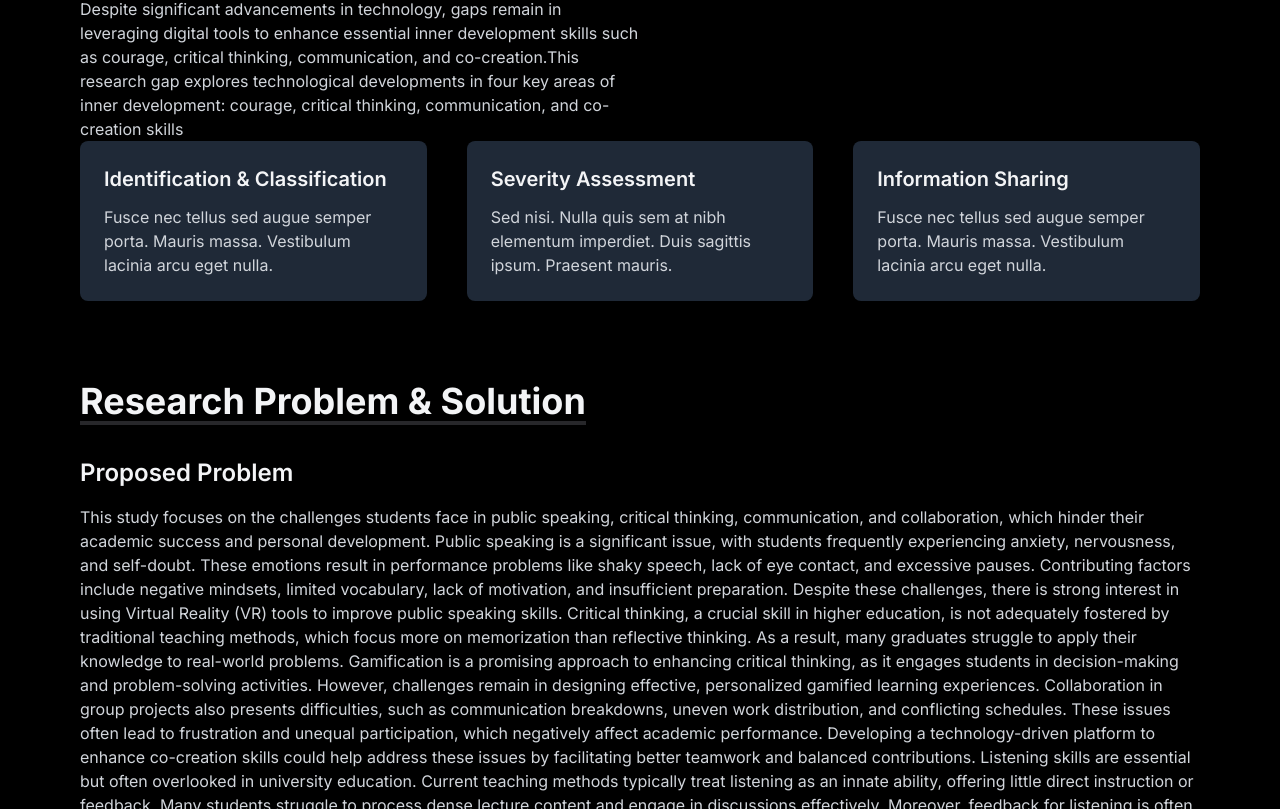
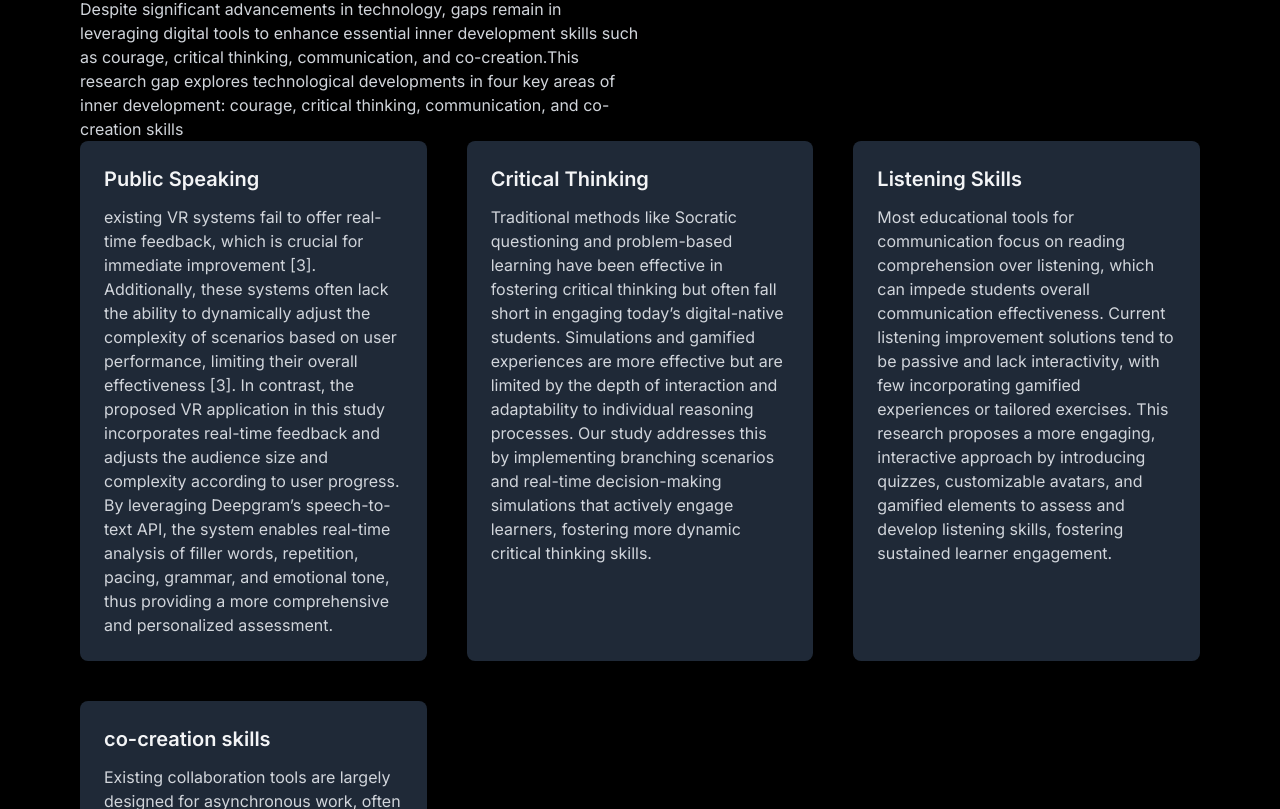
Before and after one commit to IT21049590/IDG-Static-Web, a Next.js app: page /IDG-Static-Web/ in a window 1280 px wide. Shown: the part 1891-2700 px from the top of the page. Built offline with nearby package versions, Linux system fonts and the light colour scheme.

Commit message:
text added

```diff
--- a/app/components/ProjectScope.tsx
+++ b/app/components/ProjectScope.tsx
@@ -97,19 +97,24 @@ const ProjectScope = () => {
                 >
                     {[
                         {
-                            title: 'Identification & Classification',
+                            title: 'Public Speaking',
                             description:
-                                'Fusce nec tellus sed augue semper porta. Mauris massa. Vestibulum lacinia arcu eget nulla.',
+                                'existing VR systems fail to offer real-time feedback, which is crucial for immediate improvement [3]. Additionally, these systems often lack the ability to dynamically adjust the complexity of scenarios based on user performance, limiting their overall effectiveness [3]. In contrast, the proposed VR application in this study incorporates real-time feedback and adjusts the audience size and complexity according to user progress. By leveraging Deepgram’s speech-to-text API, the system enables real-time analysis of filler words, repetition, pacing, grammar, and emotional tone, thus providing a more comprehensive and personalized assessment.',
                         },
                         {
-                            title: 'Severity Assessment',
+                            title: 'Critical Thinking',
                             description:
-                                'Sed nisi. Nulla quis sem at nibh elementum imperdiet. Duis sagittis ipsum. Praesent mauris.',
+                                'Traditional methods like Socratic questioning and problem-based learning have been effective in fostering critical thinking but often fall short in engaging today’s digital-native students. Simulations and gamified experiences are more effective but are limited by the depth of interaction and adaptability to individual reasoning processes. Our study addresses this by implementing branching scenarios and real-time decision-making simulations that actively engage learners, fostering more dynamic critical thinking skills.',
                         },
                         {
-                            title: 'Information Sharing',
+                            title: 'Listening Skills',
                             description:
-                                'Fusce nec tellus sed augue semper porta. Mauris massa. Vestibulum lacinia arcu eget nulla.',
+                                'Most educational tools for communication focus on reading comprehension over listening, which can impede students overall communication effectiveness. Current listening improvement solutions tend to be passive and lack interactivity, with few incorporating gamified experiences or tailored exercises. This research proposes a more engaging, interactive approach by introducing quizzes, customizable avatars, and gamified elements to assess and develop listening skills, fostering sustained learner engagement.',
+                        },
+                        {
+                            title: 'co-creation skills',
+                            description:
+                                'Existing collaboration tools are largely designed for asynchronous work, often lacking real-time communication features essential for effective teamwork. This absence of live interaction can reduce engagement and make team contributions less visible, which hinders co-creation skills. Furthermore, many platforms lack visual feedback on user activity, limiting real-time tracking of individual progress. This research aims to overcome these limitations by offering a collaborative platform with real-time interaction and visual contribution tracking, promoting inclusive and dynamic teamwork.',
                         },
                     ].map((item, index) => (
                         <motion.div
```
